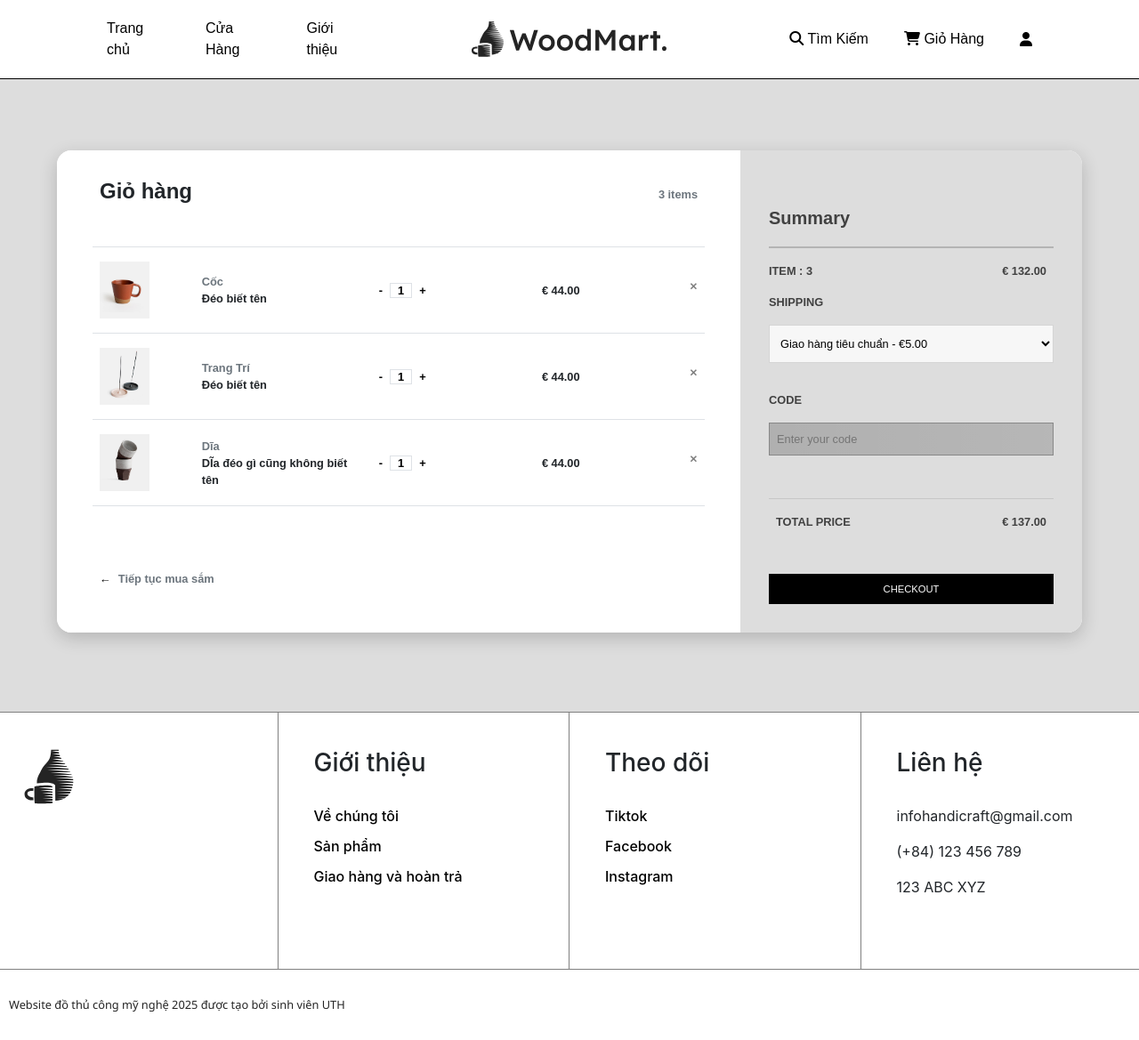
After one commit to LeMinhHuuLuan/HANDICRAFT-WEBSITE, a PHP site: page /cart.php in a window 1280 px wide. The commit adds this page. Shown: the whole page at 89% size. Run offline with PHP 8.4, Linux system fonts and the light colour scheme; some libraries are stand-ins or nearby versions; grey boxes are pictures that could not be loaded.

Commit message:
Cập nhật giao diện giỏ hàng

```diff
--- /dev/null
+++ b/cart.php
@@ -0,0 +1,96 @@
+<?php include("header.php"); ?>
+<!DOCTYPE html>
+<html lang="en">
+<head>
+    <meta charset="UTF-8">
+    <meta name="viewport" content="width=device-width, initial-scale=1.0">
+    <link rel="stylesheet" href="css/cart.css">
+    <!-- Chỉ load Bootstrap một lần để tránh trùng lặp -->
+    <link rel="stylesheet" href="https://stackpath.bootstrapcdn.com/bootstrap/4.3.1/css/bootstrap.min.css">
+    <link rel="stylesheet" href="https://cdnjs.cloudflare.com/ajax/libs/font-awesome/4.7.0/css/font-awesome.min.css">
+    <script src="https://stackpath.bootstrapcdn.com/bootstrap/4.3.1/js/bootstrap.bundle.min.js"></script>
+    <script src="https://cdnjs.cloudflare.com/ajax/libs/jquery/3.2.1/jquery.min.js"></script>
+    <title>Shopping Cart</title>
+</head>
+<body>
+<div class="cart-container">
+    <div class="card">
+        <div class="row">
+            <div class="col-md-8 cart">
+                <div class="title">
+                    <div class="row">
+                        <div class="col"><h4><b>Giỏ hàng</b></h4></div>
+                        <div class="col align-self-center text-right text-muted">3 items</div>
+                    </div>
+                </div>
+                <div class="row border-top border-bottom">
+                    <div class="row main align-items-center">
+                        <div class="col-2"><img class="img-fluid" src="./img/mugs/Americano_Mug.jpg"></div>
+                        <div class="col">
+                            <div class="row text-muted">Cốc</div>
+                            <div class="row">Đéo biết tên</div>
+                        </div>
+                        <div class="col">
+                            <a href="#">-</a><a href="#" class="border">1</a><a href="#">+</a>
+                        </div>
+                        <div class="col">€ 44.00 <span class="close">✕</span></div>
+                    </div>
+                </div>
+                <div class="row">
+                    <div class="row main align-items-center">
+                        <div class="col-2"><img class="img-fluid" src="./img/decor/w-hp-decor-8-1.jpg"></div>
+                        <div class="col">
+                            <div class="row text-muted">Trang Trí</div>
+                            <div class="row">Đéo biết tên</div>
+                        </div>
+                        <div class="col">
+                            <a href="#">-</a><a href="#" class="border">1</a><a href="#">+</a>
+                        </div>
+                        <div class="col">€ 44.00 <span class="close">✕</span></div>
+                    </div>
+                </div>
+                <div class="row border-top border-bottom">
+                    <div class="row main align-items-center">
+                        <div class="col-2"><img class="img-fluid" src="./img//plates/w-hp-mug-10-2.jpg"></div>
+                        <div class="col">
+                            <div class="row text-muted">Dĩa</div>
+                            <div class="row">DĨa đéo gì cũng không biết tên</div>
+                        </div>
+                        <div class="col">
+                            <a href="#">-</a><a href="#" class="border">1</a><a href="#">+</a>
+                        </div>
+                        <div class="col">€ 44.00 <span class="close">✕</span></div>
+                    </div>
+                </div>
+                <div class="back-to-shop"><a href="#">←</a><span class="text-muted">Tiếp tục mua sắm</span></div>
+            </div>
+            <div class="col-md-4 summary">
+                <div><h5><b>Summary</b></h5></div>
+                <hr>
+                <div class="row">
+                    <div class="col" style="padding-left:0;">ITEM : 3</div>
+                    <div class="col text-right">€ 132.00</div>
+                </div>
+                <form>
+                    <p>SHIPPING</p>
+                    <select>
+                         <option class="text-muted">Giao hàng tiêu chuẩn - €5.00</option>
+                         <option class="text-muted">Giao hàng nhanh - €8.00 </option>
+                         <option class="text-muted">Hỏa tốc - €14.99 </option>
+                         <option class="text-muted">Giao hàng miễn phí - €0.00 (1 tháng sau có hàng)</option>
+                    </select>
+                    <p>CODE</p>
+                    <input id="code" placeholder="Enter your code">
+                </form>
+                <div class="row" style="border-top: 1px solid rgba(0,0,0,.1); padding: 2vh 0;">
+                    <div class="col">TOTAL PRICE</div>
+                    <div class="col text-right">€ 137.00</div>
+                </div>
+                <button class="btn">CHECKOUT</button>
+            </div>
+        </div>
+    </div>
+</div>
+<?php include("footer.php"); ?>
+</body>
+</html>
--- /dev/null
+++ b/css/cart.css
@@ -0,0 +1,173 @@
+.cart-container {
+     background: #ddd; /* Chuyển từ body */
+     min-height: 100vh; /* Chuyển từ body */
+     display: flex; /* Chuyển từ body */
+     font-family: sans-serif; /* Chuyển từ body */
+     font-size: 0.8rem; /* Chuyển từ body */
+     font-weight: bold; /* Chuyển từ body */
+     padding-top: 80px; /* Thêm để tránh bị header fixed che */
+ }
+
+ .cart-container .title {
+     margin-bottom: 5vh;
+ }
+
+ .cart-container .card {
+     margin: auto;
+     max-width: 90%;
+     width: 90%;
+     box-shadow: 0 6px 20px 0 rgba(0, 0, 0, 0.19);
+     border-radius: 1rem;
+     border: transparent;
+ }
+
+ @media (max-width: 767px) {
+     .cart-container .card {
+         margin: 3vh auto;
+     }
+ }
+
+ .cart-container .cart {
+     background-color: #fff;
+     padding: 4vh 5vh;
+     border-bottom-left-radius: 1rem;
+     border-top-left-radius: 1rem;
+ }
+
+ @media (max-width: 767px) {
+     .cart-container .cart {
+         padding: 4vh;
+         border-bottom-left-radius: unset;
+         border-top-right-radius: 1rem;
+     }
+ }
+
+ .cart-container .summary {
+     background-color: #ddd;
+     border-top-right-radius: 1rem;
+     border-bottom-right-radius: 1rem;
+     padding: 4vh;
+     color: rgb(65, 65, 65);
+ }
+
+ @media (max-width: 767px) {
+     .cart-container .summary {
+         border-top-right-radius: unset;
+         border-bottom-left-radius: 1rem;
+     }
+ }
+
+ .cart-container .summary .col-2 {
+     padding: 0;
+ }
+
+ .cart-container .summary .col-10 {
+     padding: 0;
+ }
+
+ .cart-container .row {
+     margin: 0;
+ }
+
+ .cart-container .title b {
+     font-size: 1.5rem;
+ }
+
+ .cart-container .main {
+     margin: 0;
+     padding: 2vh 0;
+     width: 100%;
+ }
+
+ .cart-container .col-2,
+ .cart-container .col {
+     padding: 0 1vh;
+ }
+
+ .cart-container a {
+     padding: 0 1vh;
+     color: black; /* Giới hạn trong cart */
+ }
+
+ .cart-container a:hover {
+     color: black;
+     text-decoration: none;
+ }
+
+ .cart-container .close {
+     margin-left: auto;
+     font-size: 0.7rem;
+ }
+
+ .cart-container img {
+     width: 3.5rem;
+ }
+
+ .cart-container .back-to-shop {
+     margin-top: 4.5rem;
+ }
+
+ .cart-container h5 {
+     margin-top: 4vh;
+ }
+
+ .cart-container hr {
+     margin-top: 1.25rem;
+ }
+
+ .cart-container form {
+     padding: 2vh 0;
+ }
+
+ .cart-container select {
+     border: 1px solid rgba(0, 0, 0, 0.137);
+     padding: 1.5vh 1vh;
+     margin-bottom: 4vh;
+     outline: none;
+     width: 100%;
+     background-color: rgb(247, 247, 247);
+ }
+
+ .cart-container input {
+     border: 1px solid rgba(0, 0, 0, 0.137);
+     padding: 1vh;
+     margin-bottom: 4vh;
+     outline: none;
+     width: 100%;
+     background-color: rgb(247, 247, 247);
+ }
+
+ .cart-container input:focus::-webkit-input-placeholder {
+     color: transparent;
+ }
+
+ .cart-container .btn {
+     background-color: #000;
+     border-color: #000;
+     color: white;
+     width: 100%;
+     font-size: 0.7rem;
+     margin-top: 4vh;
+     padding: 1vh;
+     border-radius: 0;
+ }
+
+ .cart-container .btn:focus {
+     box-shadow: none;
+     outline: none;
+     color: white;
+     -webkit-box-shadow: none;
+     -webkit-user-select: none;
+     transition: none;
+ }
+
+ .cart-container .btn:hover {
+     color: white;
+ }
+
+ .cart-container #code {
+     background-image: linear-gradient(to left, rgba(255, 255, 255, 0.253), rgba(255, 255, 255, 0.185)), url("https://img.icons8.com/small/16/000000/long-arrow-right.png");
+     background-repeat: no-repeat;
+     background-position-x: 95%;
+     background-position-y: center;
+ }
--- a/css/header.css
+++ b/css/header.css
@@ -1,9 +1,6 @@
-body {
+.menu {
     margin: 0;
     font-family: Arial, sans-serif;
-}
-
-.menu {
     display: flex;
     align-items: center;
     justify-content: space-between;
--- a/header.php
+++ b/header.php
@@ -16,7 +16,6 @@
 
 <body>
     <header class="header">
-                 <!-- Menu-->
         <div class="menu">
             <div class="menu-left">
                 <div class="left-text">
@@ -25,28 +24,19 @@
                     <a href="aboutus.php">Giới thiệu</a>
                 </div>
             </div>
-
-                     <!-- Logo ở giữa -->
             <div class="logo">
-                         <a href="index.php"
-                             ><img src="./img/w-hmp-logo-full-dark.svg" alt="Logo"
-                         /></a>
+                <a href="index.php"><img src="./img/w-hmp-logo-full-dark.svg" alt="Logo"/></a>
             </div>
-
             <div class="menu-right">
-                         <!-- Tác vụ bên phải -->
                 <div class="right-text">
                     <a href="#"><i class="fa-solid fa-magnifying-glass"></i> Tìm Kiếm</a>
-                            <a href="#cart"><i class="fa-solid fa-cart-shopping"></i> Giỏ Hàng</a>
-                            <?php
-                                require_once("auth/backend/filterWithCookie.php");
-                            ?>
+                    <a href="./cart.php"><i class="fa-solid fa-cart-shopping"></i> Giỏ Hàng</a>
+                    <?php require_once("auth/backend/filterWithCookie.php"); ?>
                 </div>
             </div>
         </div>
     </header>
 
-
              <script src="./js/menu.js"></script>
              <script src="./js/bootstrap_banner_slide.js"></script>
 </body>
```
Lines whose indentation alone changed are shown as unchanged.
